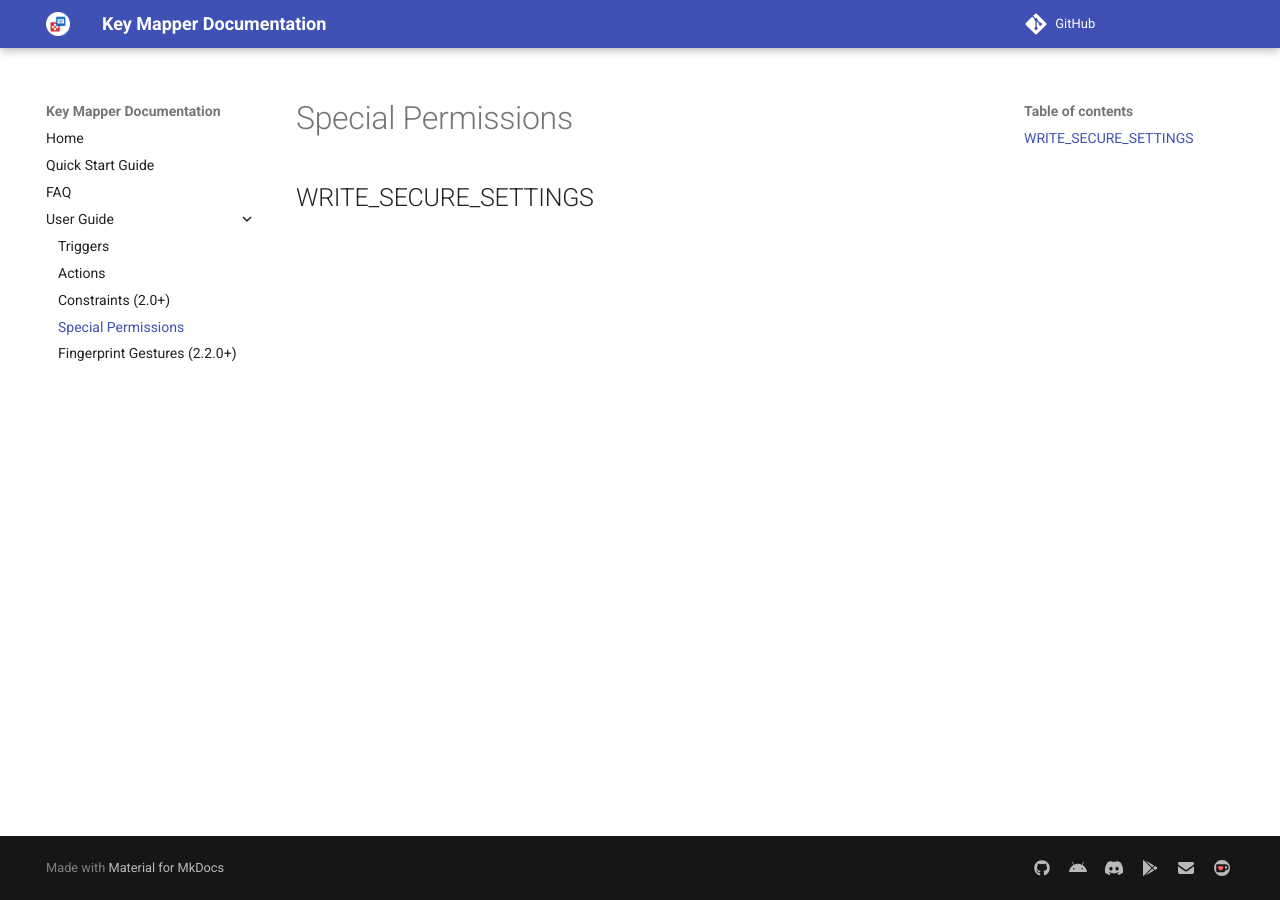
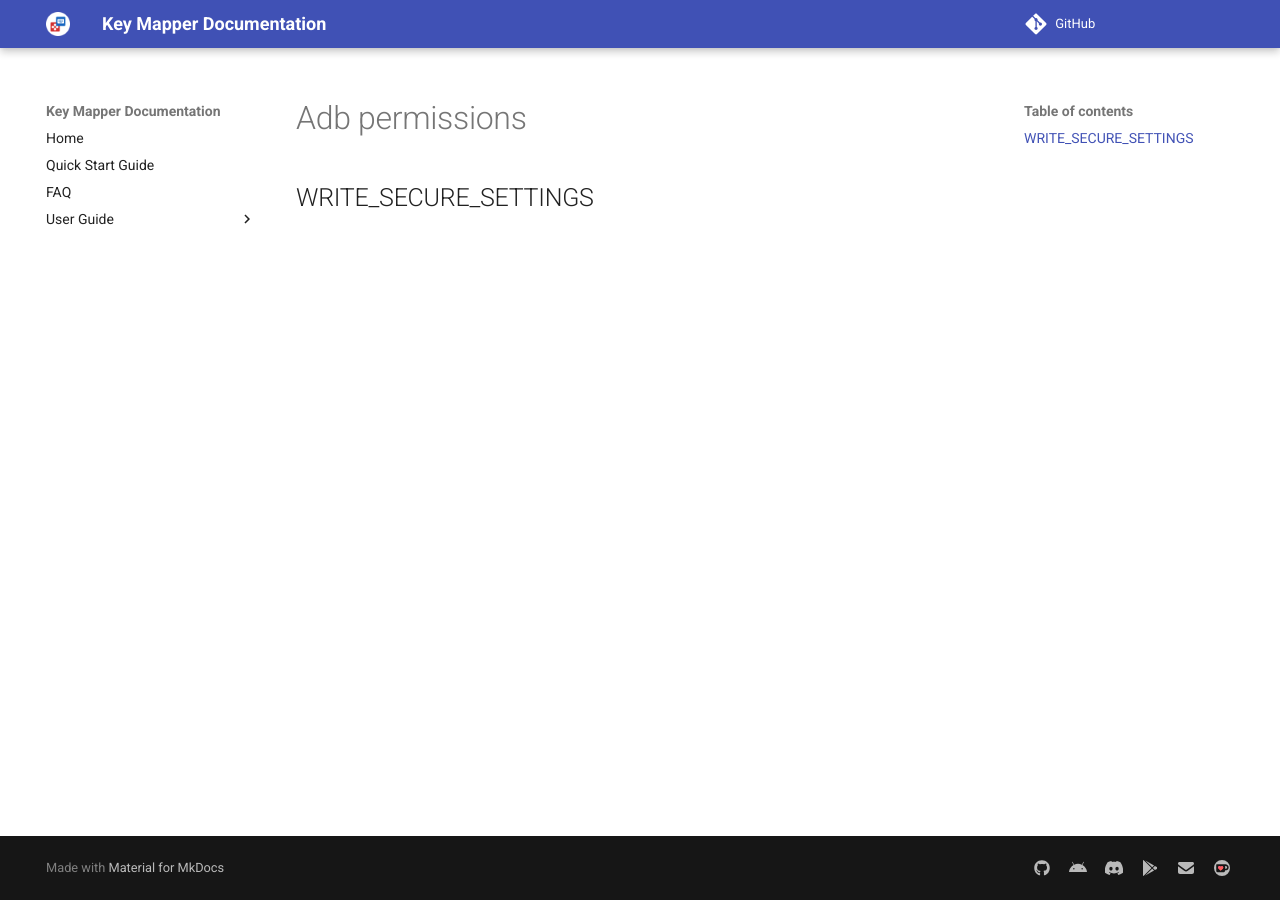
Before and after one commit to keymapperorg/KeyMapper, an MkDocs documentation site: the page built from docs/user-guide/adb-permissions.md, in a window 1280 px wide. Built offline with MkDocs 1.6.1 and Material for MkDocs 9.7.7, drawn with Linux system fonts in a browser that asks for light colours; comment, search, counter and statistics services are not loaded; some of the changed lines change nothing that is shown.

Commit message:
website: rename special-permissions page to ADB permissions page

```diff
--- a/mkdocs.yml
+++ b/mkdocs.yml
@@ -55,7 +55,7 @@
   - redirects:
       redirect_maps:
         'redirects/trigger-by-intent.md': 'https://sds100.github.io/KeyMapper/user-guide/triggers/#trigger-by-intent-v230'
-        'redirects/grant-write-secure-settings.md': 'https://sds100.github.io/KeyMapper/user-guide/special-permissions/#write_secure_settings'
+        'redirects/grant-write-secure-settings.md': 'https://sds100.github.io/KeyMapper/user-guide/adb-permissions/#write_secure_settings'
         'redirects/faq.md': 'https://sds100.github.io/KeyMapper/faq'
         'redirects/quick-start.md': 'https://sds100.github.io/KeyMapper/quick-start'
         'redirects/fingerprint-map-options.md': 'https://sds100.github.io/KeyMapper/user-guide/fingerprint-gestures'
```
Also changed, not shown: docs/user-guide/adb-permissions.md (renamed from docs/user-guide/special-permissions.md).
